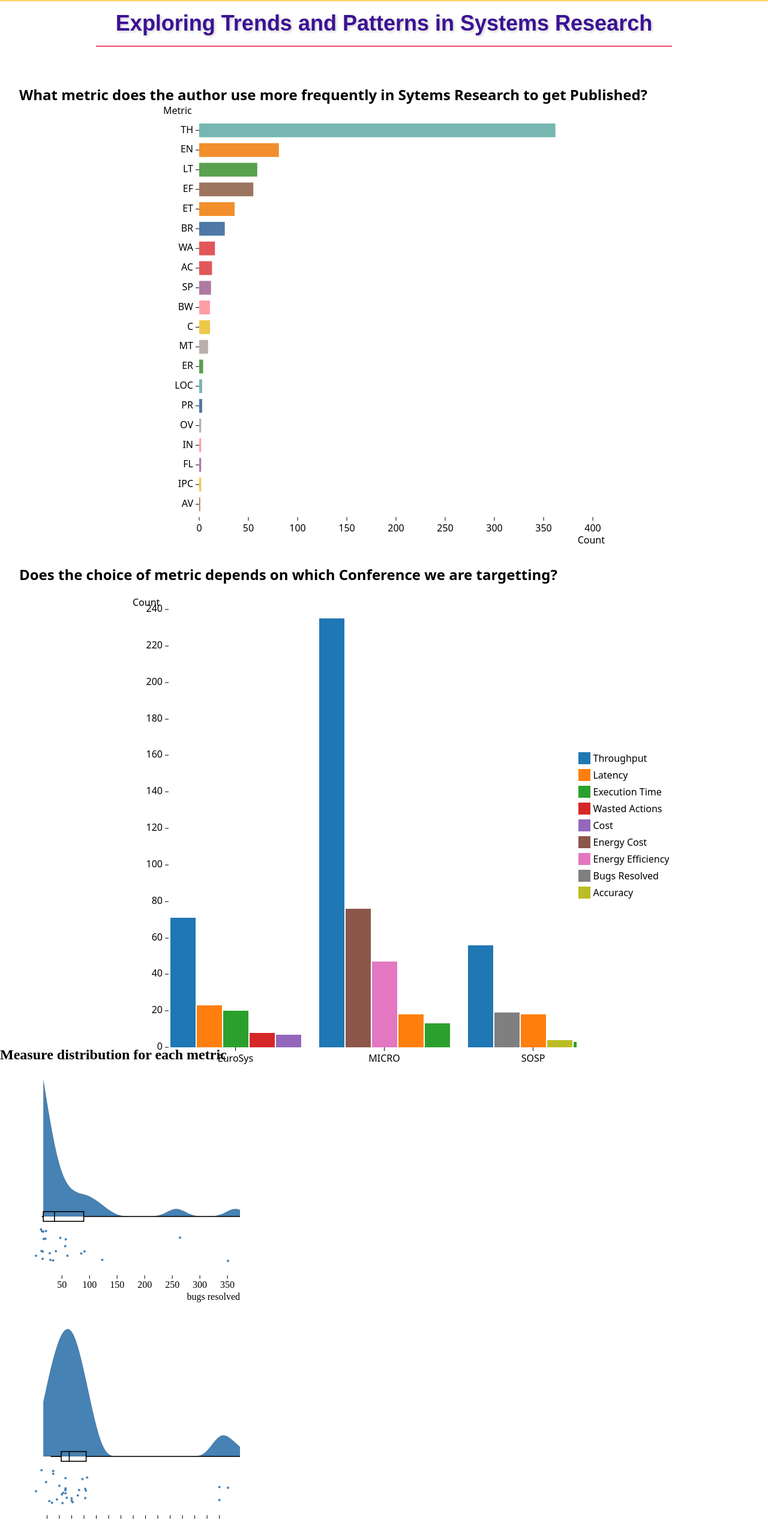
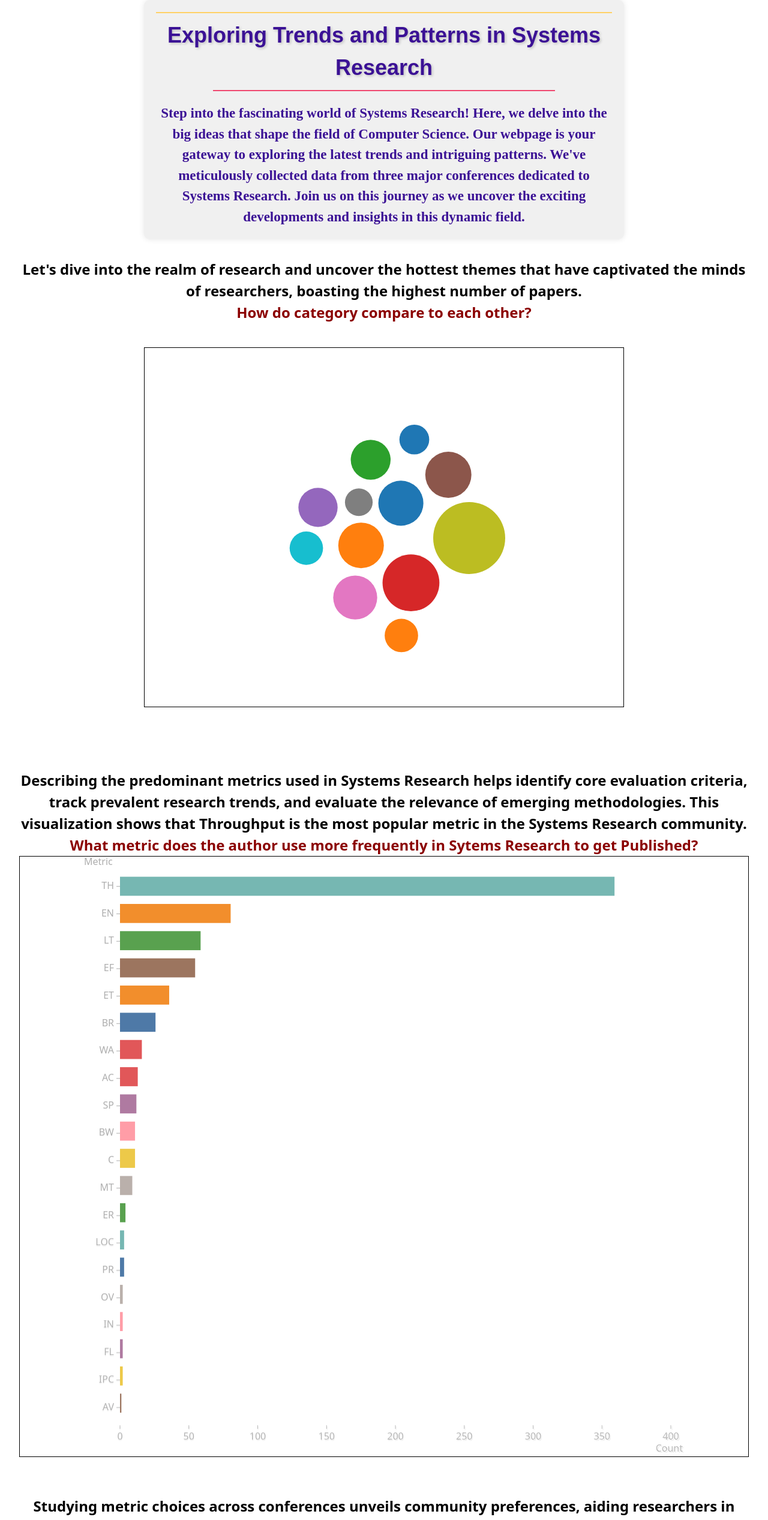
Before and after one commit to aayushi363/info_viz_project, a SvelteKit app: page / in a window 1280 px wide. Shown: the top 2534 px of the page at 60% size. Built offline with nearby package versions, Linux system fonts and the light colour scheme.

Commit message:
graphs updated

```diff
--- a/src/routes/+page.svelte
+++ b/src/routes/+page.svelte
@@ -73,19 +73,37 @@
 
 	// $: color = d3.scaleOrdinal().domain(categories).range(d3.schemeTableau10);
 </script>
-
+<div class="introduction">
 	<h1 class="title">Exploring Trends and Patterns in Systems Research</h1>
+	<p>
+		Step into the fascinating world of Systems Research! Here, we delve into the big ideas that shape the field of Computer Science. Our webpage is your gateway to exploring the latest trends and intriguing patterns. We've meticulously collected data from three major conferences dedicated to Systems Research. Join us on this journey as we uncover the exciting developments and insights in this dynamic field.	</p>
+</div>
 
 <div class="container">
 	<div class="header1">
-		<h2>What metric does the author use more frequently in Sytems Research to get Published?</h2>
+		<h2>Let's dive into the realm of research and uncover the hottest themes that have captivated the minds of researchers, boasting the highest number of papers.
+		</h2>
+		<h2 style="text-align: center; color:darkred;">How do category compare to each other?</h2>
+
+		<Circles/>
+	</div>
+</div>
+
+<div class="container">
+	<div class="header1">
+		<h2> Describing the predominant metrics used in Systems Research helps identify core evaluation criteria, track prevalent research trends, and evaluate the relevance of emerging methodologies. This visualization shows that Throughput is the most popular metric in the Systems Research community.
+			</h2>
+			<p> </p>
+		<h2 style="text-align: center; color:darkred;">What metric does the author use more frequently in Sytems Research to get Published?</h2>
 		<BarChart dataset={data.dataset}/>
 	</div>
 </div>
 
 <div class="container">
 	<div class="header1">
-		<h2>Does the choice of metric depends on which Conference we are targetting?</h2>
+		<h2> Studying metric choices across conferences unveils community preferences, aiding researchers in aligning their work with conference expectations and organizers in gauging research diversity and evolution.
+		</h2>
+		<h2  style="text-align: center; color:darkred;">Does the choice of metric depends on which Conference we are targetting?</h2>
 		<Grouped_chart dataset={data.dataset}/>
 	</div>
 </div>
@@ -101,77 +119,75 @@
 	</div>
 </div>
 
-<div class="container">
-	<div class="header1">
-		<h2>How do category compare to each other?</h2>
-		<Circles/>
-	</div>
-</div>
+
 
 <style>
+    /* Introduction Section */
+    .introduction {
+        text-align: center;
+        font-weight: bold;
+        font-size: 23px;
+        margin-bottom: 50px;
+        padding: 20px; /* Add padding */
+        background-color: #f0f0f0; /* Add background color */
+        box-shadow: 0px 0px 10px rgba(0, 0, 0, 0.1); /* Add box shadow */
+        border-radius: 10px; /* Add border radius */
+        max-width: 800px; /* Limit max width */
+        margin: 0 auto; /* Center horizontally */
+        color: #3b1195; /* Text color */
+    }
+
+    /* Container */
     .container {
-		/* set the font */
         font-family: system-ui, sans-serif;
         font-size: 16px;
-		/* make the div take up the entire screen */
-		height: 100vh;
+        height: auto; /* Change height to auto */
         width: 100vw;
-		/* add 32px of padding around the div */
         padding: 2em;
-		/* put the controls on top of the plots with 32px of space in between */
         display: flex;
-
+        flex-direction: column; /* Adjust flex direction */
         gap: 2em;
-	}
-	/* Define margin-top for raincontainer */
-	.raincontainer {
-		margin-top: 2em; /* Adjust as needed */
+        align-items: center; /* Center content horizontally */
     }
 
-	/* place the feature controls and color legend next to each other */
-	/* .header {
-		display: flex;
-		gap: 2em;
-		align-items: center;
-	}*/
+    /* Raincontainer */
+    .raincontainer {
+        margin-top: 2em;
+        text-align: center;
+    }
 
+    /* Header */
     .header1 {
-		/* center the barchart */
-		/* center the barchart */
         justify-content: center;
         align-items: center;
-		/* display: flex; */
-		height: 100%;
         flex: 1;
+        text-align: center; /* Center text */
     }
 
-	/* styles.css */
+    /* Title */
     .title {
-		font-family: 'Arial', sans-serif; /* Use a suitable font-family */
+        font-family: 'Arial', sans-serif;
         font-size: 36px;
-		color: #3b1195; /* Change to your desired color */
-		text-align: center;
-		margin-bottom: 30px;
-		text-shadow: 2px 2px 4px rgba(0, 0, 0, 0.2); /* Add a subtle text shadow */
+        margin-bottom: 20px;
+        text-shadow: 2px 2px 4px rgba(0, 0, 0, 0.2);
     }
 
+    /* Title decoration */
     .title::before {
         content: '';
         display: block;
         width: 100%;
-		height: 2px; /* Thickness of the underline */
-		background-color: #FFD166; /* Change to your desired underline color */
-		margin-bottom: 10px; /* Adjust as needed */
+        height: 2px;
+        background-color: #FFD166;
+        margin-bottom: 10px;
     }
 
     .title::after {
         content: '';
         display: block;
-		width: 75%; /* Width of the decorative line */
-		height: 2px; /* Thickness of the decorative line */
-		background-color: #EF476F; /* Change to your desired color */
-		margin: 10px auto 0; /* Adjust margin as needed */
+        width: 75%;
+        height: 2px;
+        background-color: #EF476F;
+        margin: 10px auto 0;
     }
-
-
 </style>
--- a/src/routes/BarChart.svelte
+++ b/src/routes/BarChart.svelte
@@ -136,6 +136,9 @@
 		display: flex;
 		height: 100%;
 		flex: 1;
+		border: 1px solid black;
+
+
 	}
 	.bar:hover {
         transform: translateY(-5px);
--- a/src/routes/Grouped_chart.svelte
+++ b/src/routes/Grouped_chart.svelte
@@ -178,9 +178,13 @@
         display: flex;
         justify-content: center;
         align-items: center;
+        border: 1px solid black;
+
     }
 
     .bar:hover {
         transform: translateY(-5px);
     }
+
+
 </style>
--- a/src/routes/Raincloud.svelte
+++ b/src/routes/Raincloud.svelte
@@ -201,16 +201,20 @@
 </div>
 
 <style>
-	.raincloud {
-		/* take up extra horizontal space in the parent */
-		flex: 1;
-		/* be as tall as the parent div */
-		height: 100%;
-		cursor: move;
-	}
+    .raincloud {
+        /* Set dimensions for each raincloud */
+        width: calc(33.33% - 20px); /* Subtract margin */
+        height: calc(33.33% - 20px); /* Subtract margin */
+        margin: 10px; /* Add margin between rainclouds */
+        float: left; /* Arrange rainclouds in a grid */
+        cursor: move;
+		border: 1px solid black;
 
-	/* animate changes to the lengths of the bars */
-/*	rect {
-		transition: width 250ms;
-	}*/
+    }
+
+    /* Adjust SVG dimensions */
+    svg {
+        width: 100%;
+        height: 100%;
+    }
 </style>
--- a/src/routes/circles.svelte
+++ b/src/routes/circles.svelte
@@ -73,8 +73,8 @@
         display: flex;
         justify-content: center;
         align-items: center;
-        background-color: #f9f9f9; /* Light grey background */
-        border: 1px solid #ccc;
+        /* background-color: #f9f9f9; Light grey background */
+        /* border: 1px solid #ccc; */
         padding: 20px;
         margin: 20px;
     }
```
Also changed, not shown: src/routes/popover.svelte (deleted, +0 -22 lines). Lines whose indentation alone changed are shown as unchanged.
